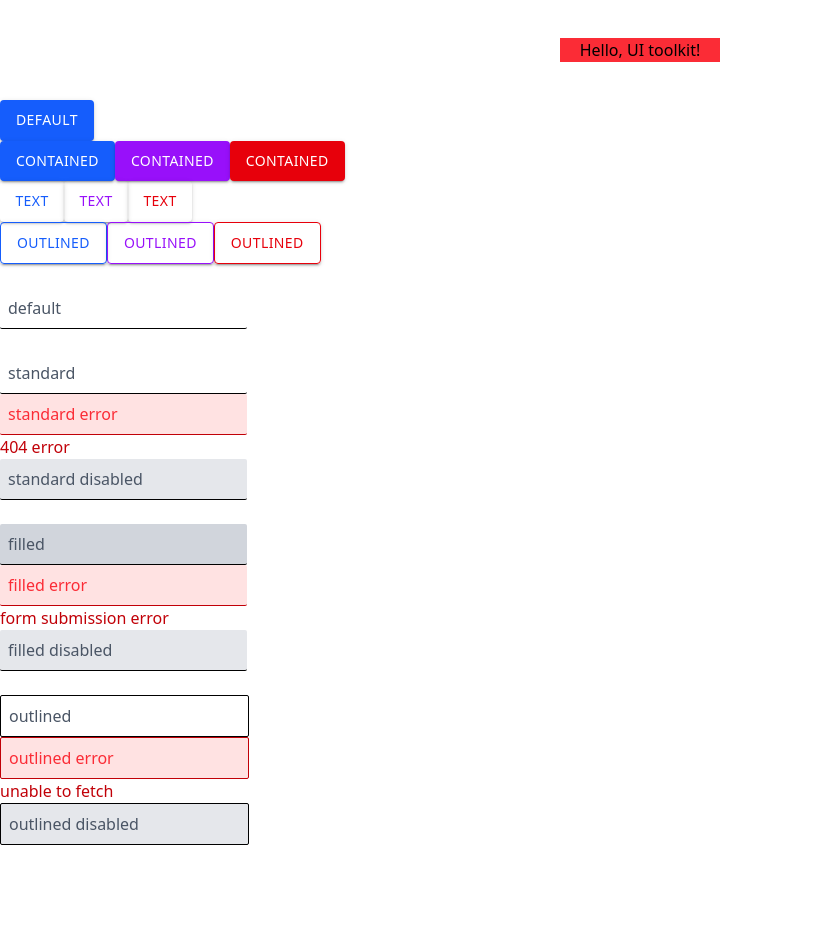
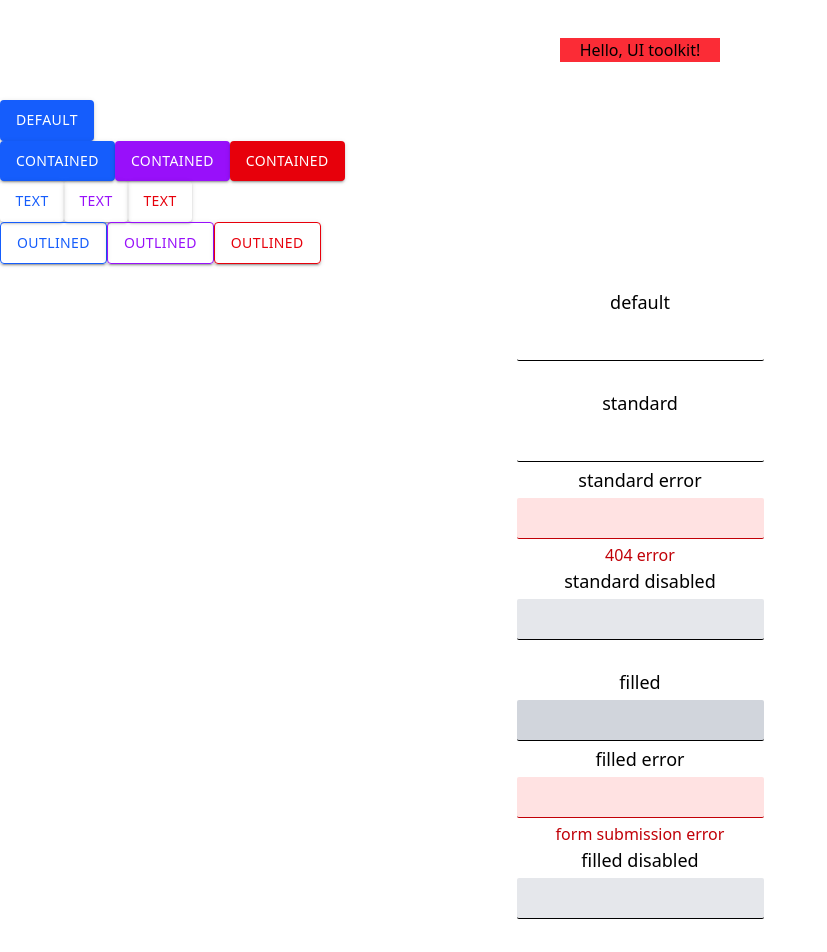
Before and after one commit to IslamSolimanInnowise/custom-components-lib, a React app: page / in a window 1280 px wide. Before the commit this address had no page. Shown: the top 952 px of the page, without its empty margins (0-827 px from the left). Before the commit the page ends 845 px from the top, so only its background shows below. Built offline with nearby package versions, Linux system fonts and the light colour scheme.

Commit message:
fix: fix the errors in the component, add label tag and refactor units tests and stories

```diff
--- a/src/App.tsx
+++ b/src/App.tsx
@@ -68,7 +68,12 @@ const App: React.FC = () => {
         variant="outlined"
         error="unable to fetch"
       />
-      <TextField label="outlined disabled" variant="outlined" disabled />
+      <TextField
+        label="outlined disabled"
+        variant="outlined"
+        disabled
+        id="test-id"
+      />
     </div>
   );
 };
--- a/src/components/TextField/TextField.tsx
+++ b/src/components/TextField/TextField.tsx
@@ -1,4 +1,4 @@
-import React from "react";
+import React, { useId } from "react";
 import { twMerge } from "tailwind-merge";
 
 interface TextFieldProps extends React.InputHTMLAttributes<HTMLInputElement> {
@@ -10,12 +10,14 @@ interface TextFieldProps extends React.InputHTMLAttributes<HTMLInputElement> {
 const TextField: React.FC<TextFieldProps> = ({
   type = "text",
   variant = "standard",
-  label = "",
-  error = "",
+  label,
+  error,
   disabled = false,
   className,
   ...props
 }) => {
+  const labelId = props.id || useId();
+
   const baseClasses =
     "p-2 border-b-1 rounded-xs text-md placeholder-gray-600 outline-0 cursor-pointer hover:bg-amber-100 transition-all duration-200 ease-in-out";
   const errorClasses =
@@ -29,10 +31,14 @@ const TextField: React.FC<TextFieldProps> = ({
   };
 
   return (
-    <div>
+    <div className="flex flex-col  items-center gap-1">
+      <label htmlFor={labelId} className="text-lg">
+        {label}
+      </label>
       <input
+        role="textbox"
+        id={labelId}
         type={type}
-        placeholder={label}
         className={twMerge(
           baseClasses,
           variantClasses[variant],
@@ -42,7 +48,7 @@ const TextField: React.FC<TextFieldProps> = ({
         )}
         {...props}
       />
-      {<div className="text-red-700">{error}</div>}
+      <div className="text-red-700">{error}</div>
     </div>
   );
 };
```
Also changed, not shown: 2 other files (tests, documents, lock files or other folders).
